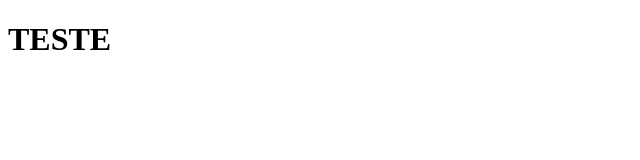
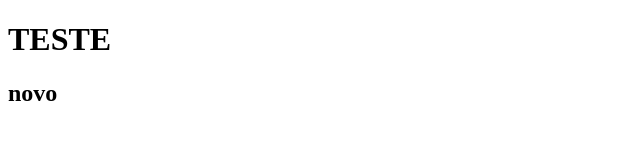
Before and after one commit to fgstaffa/treinaWebGit, a plain HTML site: page index.html in a window 1280 px wide. Shown: the full height of the page, 0-640 px from the left. Drawn offline with Linux system fonts and the light colour scheme.

Commit message:
atualizando

```diff
--- a/index.html
+++ b/index.html
@@ -6,6 +6,7 @@
 <body>
 
     <h1>TESTE</h1>
+    <h2>novo</h2>
 
 </body>
 </html>
```
